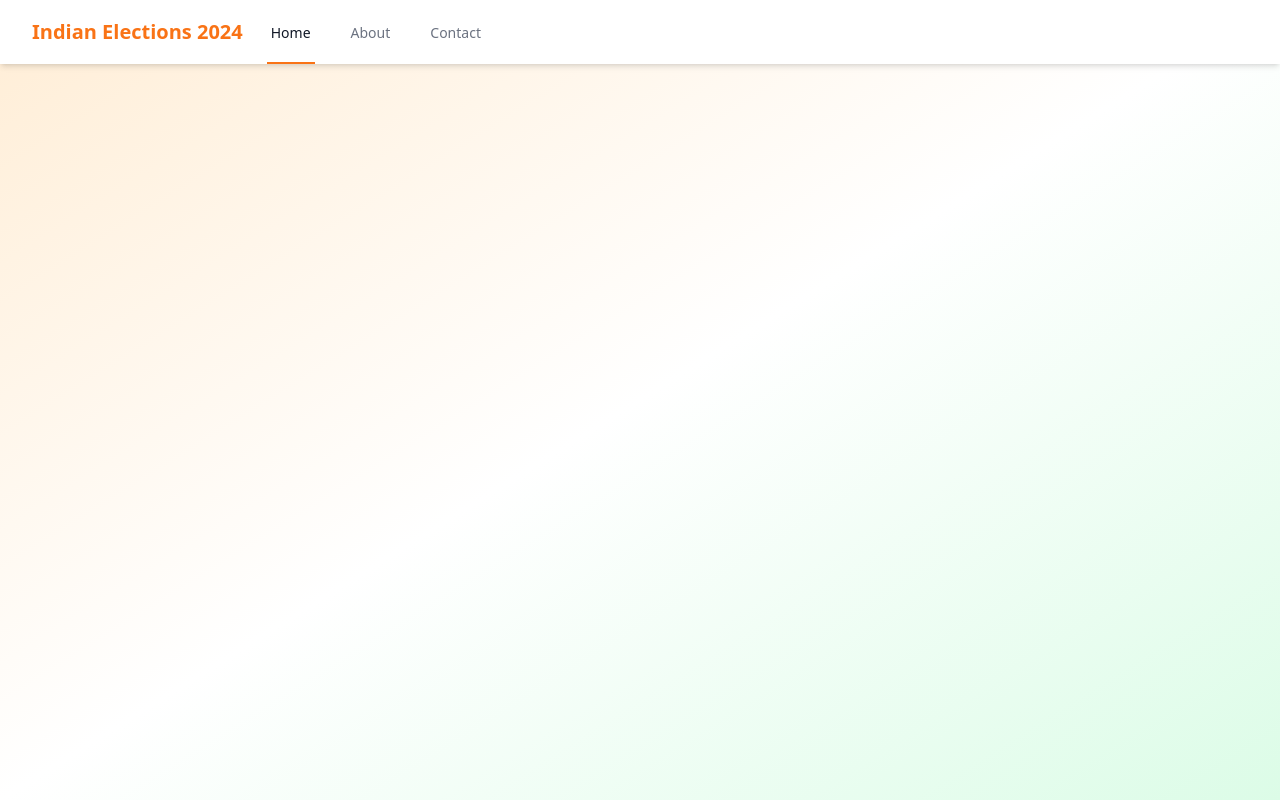
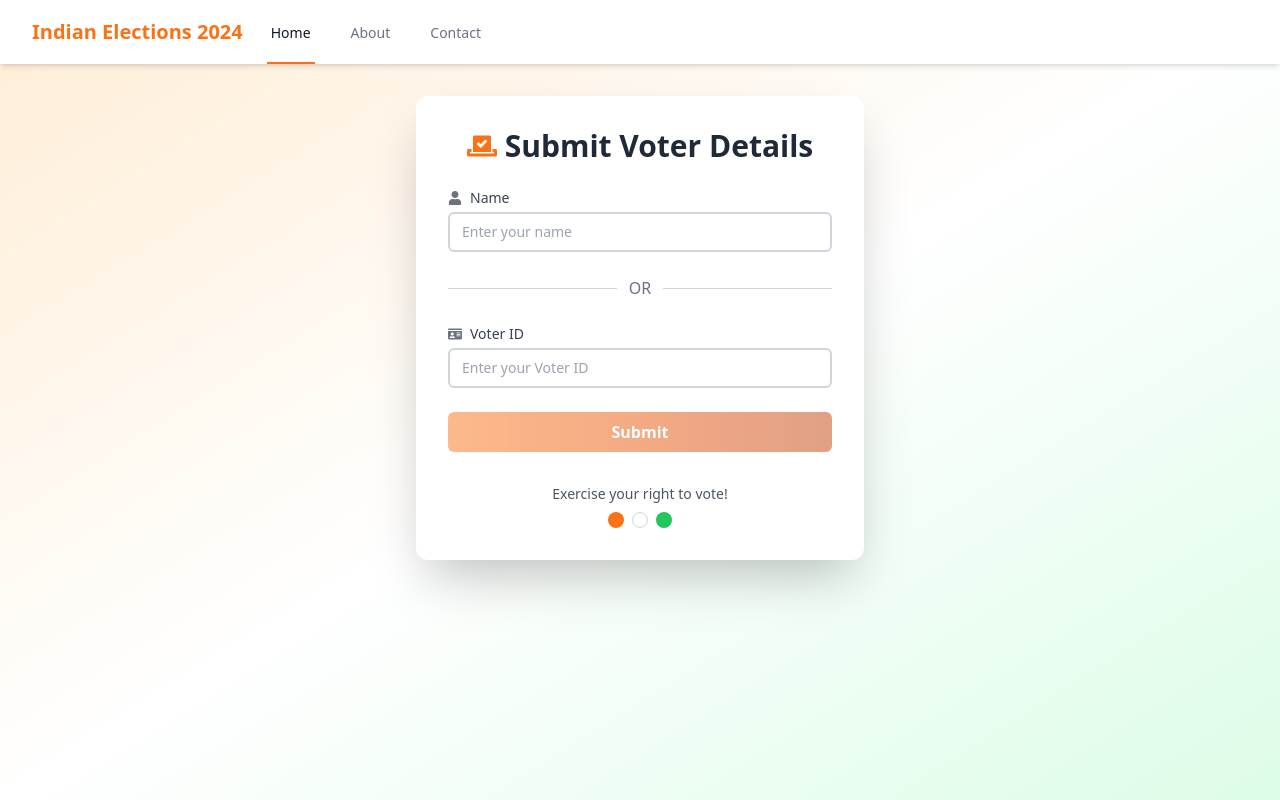
Before and after one commit to meeheer123/Rajpath, a React (Create React App) app in the folder indian-elections-2024/: page /getDetails in a window 1280 px wide. Built offline with nearby package versions, Linux system fonts and the light colour scheme.

Commit message:
added 2nd page

```diff
--- a/indian-elections-2024/package.json
+++ b/indian-elections-2024/package.json
@@ -13,6 +13,7 @@
     "react": "^18.3.1",
     "react-dom": "^18.3.1",
     "react-icons": "^5.3.0",
+    "react-leaflet": "^4.2.1",
     "react-router-dom": "^6.26.2",
     "react-scripts": "5.0.1",
     "tailwindcss": "^3.4.11",
--- a/indian-elections-2024/src/App.js
+++ b/indian-elections-2024/src/App.js
@@ -3,6 +3,7 @@
 import ElectionPage from './pages/ElectionPage';
 import ContactPage from './pages/ContactPage';
 import ResultPage from './pages/ResultPage';
+import VoterDetailsForm from './pages/GetVoterDetails';
 
 function App() {
   return (
@@ -33,8 +34,9 @@
 
         <Routes>
           <Route path="/" element={<ElectionPage />} />
-          <Route path="/contact" element={<ContactPage />} />
-          <Route path="/result" element={<ResultPage />} />
+          <Route path="/about" element={<ContactPage />} />
+          <Route path="/contact" element={<ResultPage />} />
+          <Route path="/getDetails" element={<VoterDetailsForm />} />
         </Routes>
       </div>
     </Router>
--- a/indian-elections-2024/src/pages/ElectionPage.js
+++ b/indian-elections-2024/src/pages/ElectionPage.js
@@ -64,7 +64,7 @@
   const handleSubmit = (e) => {
     e.preventDefault();
     if (selectedDistrict && selectedConstituency) {
-      navigate('/result', {
+      navigate('/getDetails', {
         state: {
           district: districts.find(d => d.id === selectedDistrict)?.name,
           constituency: constituencies.find(c => c.id === selectedConstituency)?.name
--- /dev/null
+++ b/indian-elections-2024/src/pages/GetVoterDetails.js
@@ -0,0 +1,114 @@
+import React, { useState } from 'react';
+import { FaUser, FaIdCard, FaVoteYea } from 'react-icons/fa';
+
+const VoterDetailsForm = () => {
+  const [name, setName] = useState('');
+  const [voterId, setVoterId] = useState('');
+  const [errors, setErrors] = useState({ name: '', voterId: '' });
+
+  const handleSubmit = (e) => {
+    e.preventDefault();
+    const newErrors = {};
+    if (!name.trim() && !voterId.trim()) {
+      newErrors.name = 'Either Name or Voter ID is required';
+      newErrors.voterId = 'Either Name or Voter ID is required';
+    }
+    setErrors(newErrors);
+
+    if (Object.keys(newErrors).length === 0) {
+      // Handle form submission here
+      console.log('Form submitted:', { name, voterId });
+    }
+  };
+
+  return (
+    <div className="flex items-center justify-center p-4">
+      <div className="bg-white rounded-xl shadow-2xl p-8 w-full max-w-md mt-4">
+        <h1 className="text-3xl font-bold text-center mb-6 text-gray-800 flex items-center justify-center">
+          <FaVoteYea className="text-orange-500 mr-2" />
+          Submit Voter Details
+        </h1>
+
+        {Object.values(errors).some(err => err) && (
+          <p className="text-red-500 text-center mb-4">Please fix the errors below.</p>
+        )}
+
+        <form onSubmit={handleSubmit} className="space-y-6">
+          <div>
+            <label htmlFor="name" className="block text-sm font-medium text-gray-700 mb-1 flex items-center">
+              <FaUser className="text-gray-500 mr-2" />
+              Name
+            </label>
+            <input
+              type="text"
+              id="name"
+              name="name"
+              value={name}
+              onChange={(e) => setName(e.target.value)}
+              disabled={voterId.trim() !== ''}
+              className={`block w-full pl-3 pr-10 py-2 text-base border-gray-300 focus:outline-none focus:ring-orange-500 focus:border-orange-500 sm:text-sm rounded-md border-2 ${
+                errors.name ? 'border-red-500' : ''
+              }`}
+              placeholder="Enter your name"
+            />
+            {errors.name && (
+              <p className="text-red-500 text-sm mt-2">{errors.name}</p>
+            )}
+          </div>
+
+          {/* OR Separator */}
+          <div className="flex items-center justify-center my-4 mt-7">
+            <div className="w-full border-t border-gray-300"></div>
+            <span className="mx-3 text-gray-500">OR</span>
+            <div className="w-full border-t border-gray-300"></div>
+          </div>
+
+          <div>
+            <label htmlFor="voterId" className="block text-sm font-medium text-gray-700 mb-1 flex items-center">
+              <FaIdCard className="text-gray-500 mr-2" />
+              Voter ID
+            </label>
+            <input
+              type="text"
+              id="voterId"
+              name="voterId"
+              value={voterId}
+              onChange={(e) => setVoterId(e.target.value)}
+              disabled={name.trim() !== ''}
+              className={`block w-full pl-3 pr-10 py-2 text-base border-gray-300 focus:outline-none focus:ring-orange-500 focus:border-orange-500 sm:text-sm rounded-md border-2 ${
+                errors.voterId ? 'border-red-500' : ''
+              }`}
+              placeholder="Enter your Voter ID"
+            />
+            {errors.voterId && (
+              <p className="text-red-500 text-sm mt-2">{errors.voterId}</p>
+            )}
+          </div>
+
+          <button
+            type="submit"
+            disabled={!name.trim() && !voterId.trim()} // Disable if both fields are empty
+            className={`w-full bg-gradient-to-r from-orange-500 via-orange-600 to-orange-700 text-white font-bold py-2 px-4 rounded-md transition duration-300 ease-in-out transform ${
+              (!name.trim() && !voterId.trim())
+                ? 'opacity-50 cursor-not-allowed'
+                : 'hover:from-orange-600 hover:to-orange-800 hover:-translate-y-1 hover:scale-105'
+            }`}
+          >
+            Submit
+          </button>
+        </form>
+
+        <div className="mt-8 text-center text-sm text-gray-600">
+          <p>Exercise your right to vote!</p>
+          <div className="flex justify-center space-x-2 mt-2">
+            <div className="w-4 h-4 bg-orange-500 rounded-full"></div>
+            <div className="w-4 h-4 bg-white border border-gray-300 rounded-full"></div>
+            <div className="w-4 h-4 bg-green-500 rounded-full"></div>
+          </div>
+        </div>
+      </div>
+    </div>
+  );
+};
+
+export default VoterDetailsForm;
```
Also changed, not shown: 1 other file (tests, documents, lock files or other folders).
